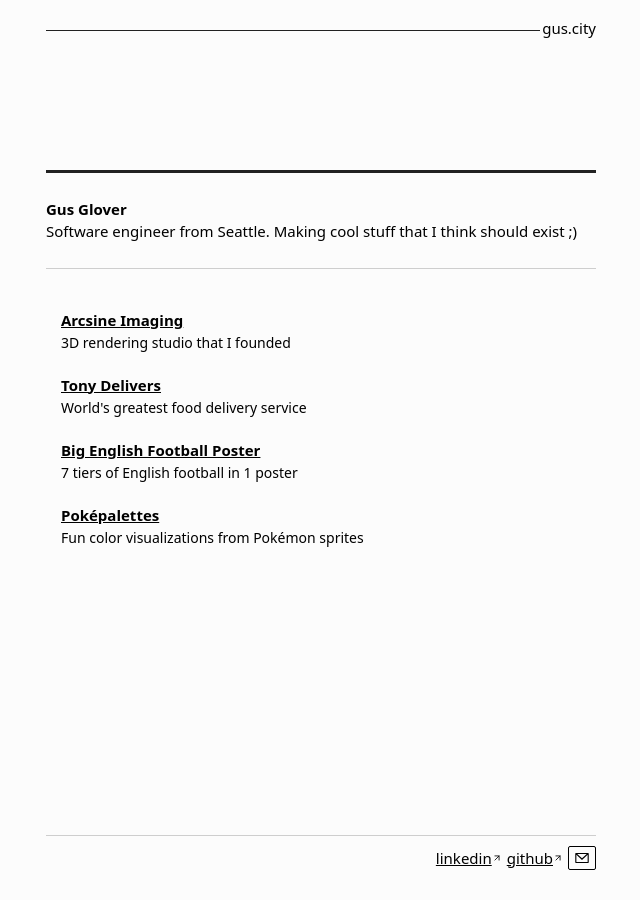
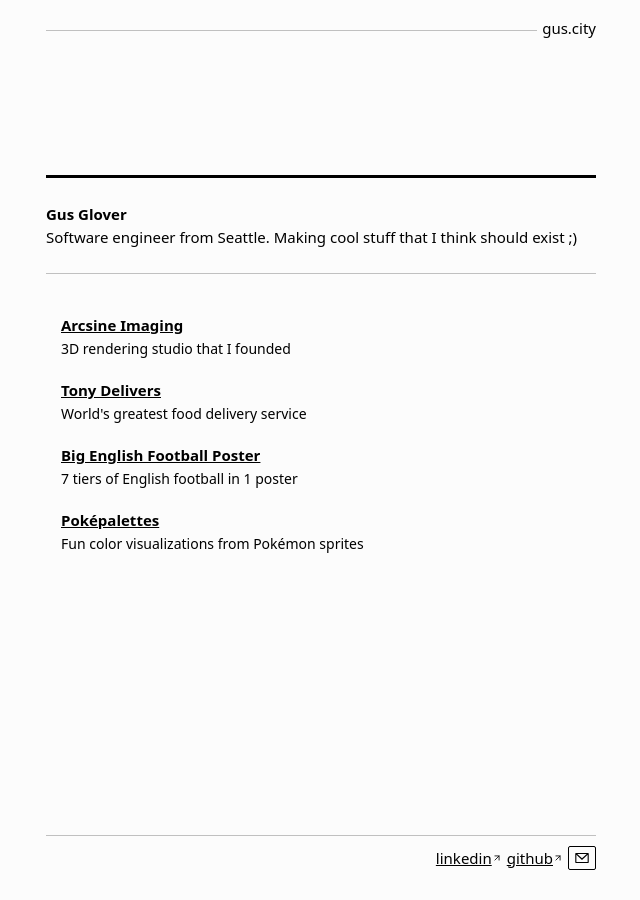
Before and after one commit to gglover/gus.city, a Jekyll site: the page built from index.html, in a window 1280 px wide. Shown: the whole page, without its empty margins (319-959 px from the left). Built offline with Jekyll 4.4.1, drawn with Linux system fonts in a browser that asks for light colours; a script that is not in the unit is left out; comment, search, counter and statistics services are not loaded.

Commit message:
Fix small aspect ratio container css bug

```diff
--- a/assets/base.css
+++ b/assets/base.css
@@ -11,7 +11,7 @@
   --neutral-gray-2: #a2a2a2;
   --neutral-gray-3: #222222;
   --neutral-gray-4: #fcfcfc;
-  --neutral-gray-5: #cecece;
+  --neutral-gray-5: #c0c0c0;
 }
 
 body {
@@ -85,21 +85,21 @@
 
 header {
   position: relative;
-  aspect-ratio: 27 / 7;
+  aspect-ratio: 26 / 7;
   display: flex;
   flex-direction: row;
   align-items: center;
   gap: var(--space-xs);
   margin-bottom: calc(var(--space) + var(--space-sm));
-  border-top: 1px solid var(--neutral-gray-3);
-  border-bottom: 3px solid var(--neutral-gray-3);
+  border-top: 1px solid var(--neutral-gray-5);
+  border-bottom: 3px solid black;
 
   a {
     position: absolute;
-    top: -16px;
+    top: -14px;
     right: 0;
     background-color: var(--neutral-gray-4);
-    padding: 2px 0 2px 2px;
+    padding-left: 5px;
     text-decoration: none;
   }
 
```
Also changed, not shown: _includes/header.html (+6 -4 lines).
